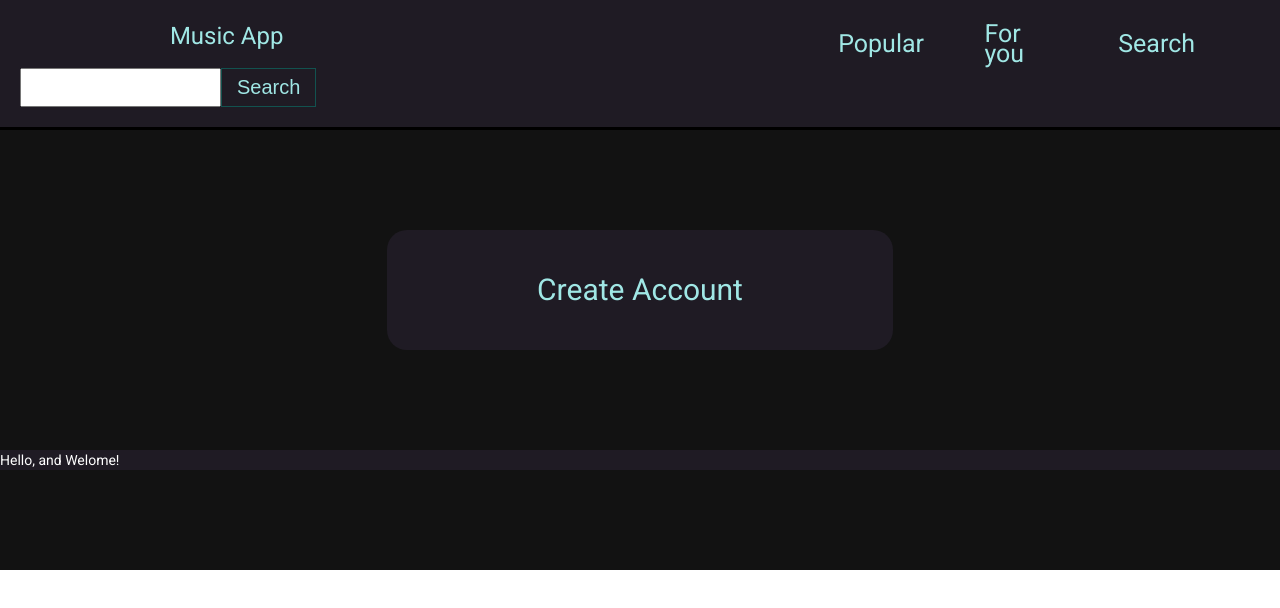
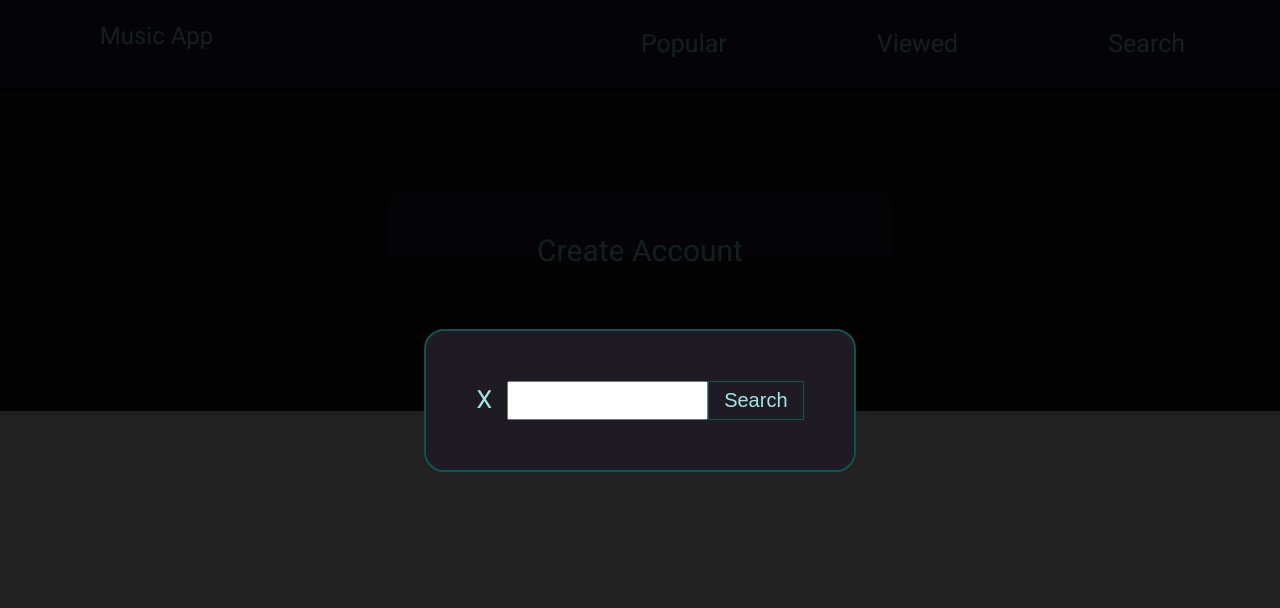
Before and after one commit to gheezl/music-app, an Angular app: page / in a window 1280 px wide. Both pictures are taken after a click on the element "Search". Shown: the top 608 px of the page. Built offline with nearby package versions, Linux system fonts and the light colour scheme.

Commit message:
Adjusted the header styling

```diff
--- a/src/app/components/header/header.component.css
+++ b/src/app/components/header/header.component.css
@@ -5,7 +5,6 @@
     padding: 20px;
     background-color: #1F1B24;
     color: #A0E7E5;
-    /* border: 2px solid  #12524f; */
 }
 
 #header-title {
@@ -36,14 +35,41 @@
     justify-content: center;
     font-size: 25px;
     cursor: pointer;
-    width: 50%;
+    margin-left: 75px;
+    margin-right: 75px;
 }
 
 .header-link:hover {
-    /* border-bottom: 2px solid #12524f; */
     opacity: 0.75;
 }
 
 #header-input {
-    border: 1px solid white;
+    background-color: rgba(0, 0, 0, 0.87);
+    position: fixed;
+    top: 0;
+    right: 0;
+    left: 0;
+    bottom: 0;
+    z-index: +2;
+
 }
+
+#input {
+    display: flex;
+    flex-direction: row;
+    border: 2px solid  #12524f;
+    padding: 50px;
+    font-size: 25px;
+    align-items: center;
+    background-color: #1F1B24;
+    border-radius: 20px;
+}
+
+#hide-input {
+    margin-right: 15px;
+    cursor: pointer;
+}
+
+#hide-input:hover {
+    opacity: 0.75;
+}
--- a/src/app/components/header/header.component.html
+++ b/src/app/components/header/header.component.html
@@ -2,10 +2,13 @@
     <h1 id="header-title">Music App</h1>
     <div id="header-links">
         <span class="header-link">Popular</span>
-        <span class="header-link">For you</span>
-            <span (click)="toggleInput()" class="header-link">Search</span>
-    </div>
-    <div *ngIf="inputToggle">
-            <app-input></app-input>
+        <span class="header-link">Viewed</span>
+        <span class="header-link" (click)="toggleInput()">Search</span>
+        <div *ngIf="inputToggle"  id="header-input">
+            <div id="input">
+                <span id="hide-input" (click)="toggleInput()">X</span>
+                <app-input></app-input>
+            </div>
+        </div>
     </div>
 </div>
--- a/src/app/components/header/header.component.ts
+++ b/src/app/components/header/header.component.ts
@@ -7,7 +7,6 @@ import { Component, OnInit } from '@angular/core';
 })
 export class HeaderComponent implements OnInit {
   inputToggle:boolean = false
-
 
   constructor() { }
 
--- a/src/app/pages/home/home.component.css
+++ b/src/app/pages/home/home.component.css
@@ -26,8 +26,3 @@
 #create-account:hover {
     opacity: 0.75;
 }
-
-#home-intro {
-    background-color: #1F1B24;
-    margin-top: 100px;
-}
--- a/src/app/pages/home/home.component.html
+++ b/src/app/pages/home/home.component.html
@@ -2,7 +2,4 @@
     <div id="home-create-account">
         <span id="create-account">Create Account</span>
     </div>
-    <div id="home-intro">
-        <span>Hello, and Welome!</span>
-    </div>
 </div>
```
